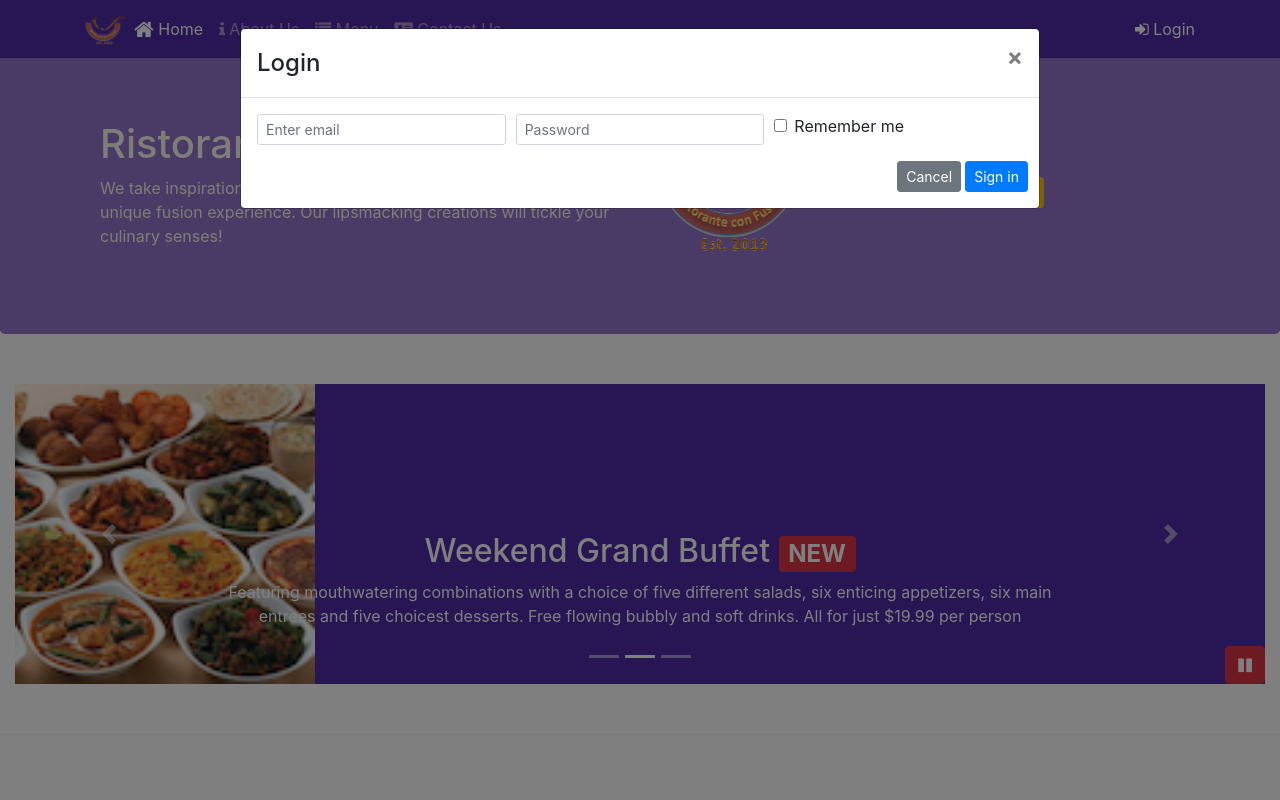
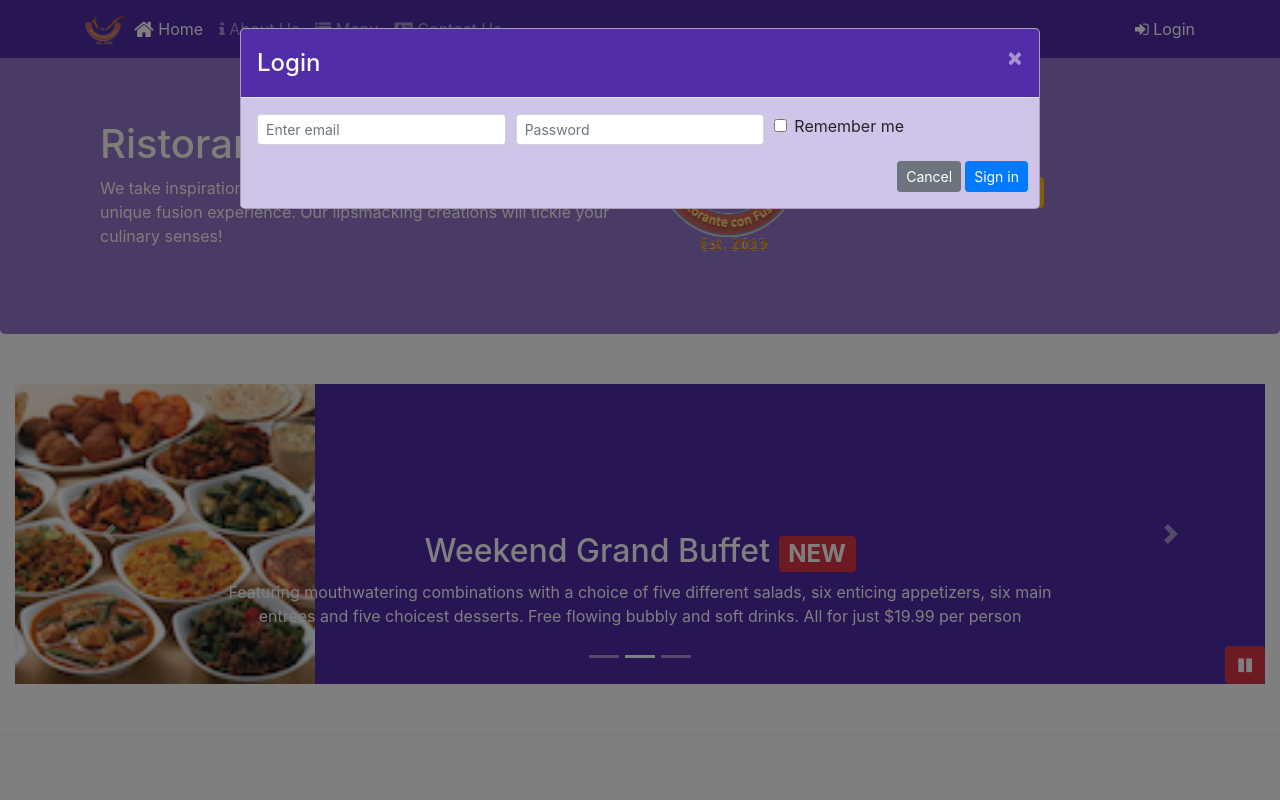
Before and after one commit to AnamIslam/conFusionBootstrap, a website: page index.html in a window 1280 px wide. Both pictures are taken after a click on the link "Login". Shown: the top 800 px of the page. Drawn offline with nearby package versions, Linux system fonts and the light colour scheme.

Commit message:
Assignment week 4

```diff
--- a/css/style.scss
+++ b/css/style.scss
@@ -69,6 +69,18 @@ body{
     }
 }
 
+.modal-content {
+    @include zero-margin(0px,0px);
+    background: $background-pale;
+
+    .modal-header {
+        background: $background-dark;
+        color: floralwhite;
+    }
+    .close {
+        color: floralwhite;
+    }
+}
 #carouselButton {
     right:0px;
     position: absolute;
--- a/index.html
+++ b/index.html
@@ -38,7 +38,7 @@
                 </ul>
                 <!-- ----------------------------------- LOGIN ----------------------------------------------------- -->
                 <span class="navbar-text">
-                    <a data-toggle="modal" data-target="#loginModal">
+                    <a id="loginBtn">
                         <span class="fa fa-sign-in"></span> Login
                     </a>
                 </span>
@@ -98,8 +98,7 @@
                 </div>
                 <!-- ------------------------------------ RESERVATION MODAL BUTTON ------------------------------------ -->
                 <div class="col-12 col-sm-3 align-self-center">
-                    <a type="button" class="btn btn-sm btn-warning" data-toggle="modal"
-                    data-html="true" data-target="#reservationModal">
+                    <a type="button" class="btn btn-sm btn-warning" id="reserveBtn">
                         Reserve Table</a>
                 </div>
             </div>
@@ -446,7 +445,14 @@
 
                     }
                 });
+                $("#loginBtn").click(function(){
+                    $("#loginModal").modal("show");
+                })
+                $("#reserveBtn").click(function(){
+                    $("#reservationModal").modal("show");
+                })
             });
+
         </script>
 
 </body>
```
Also changed, not shown: css/style.css.
